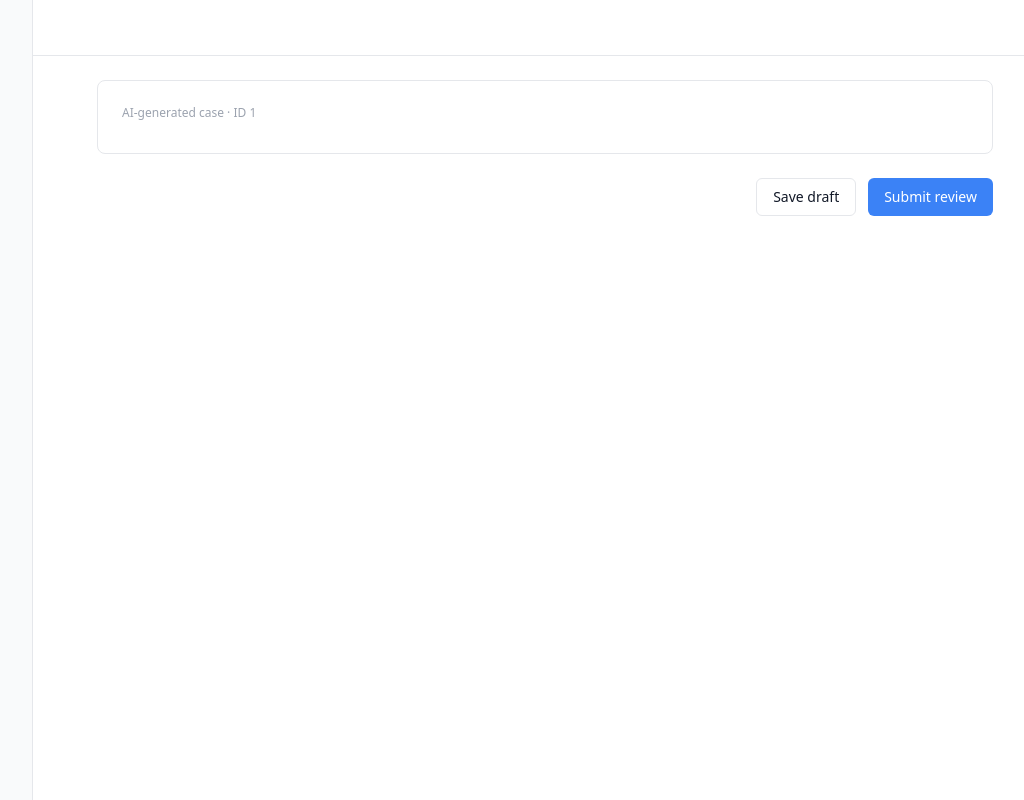
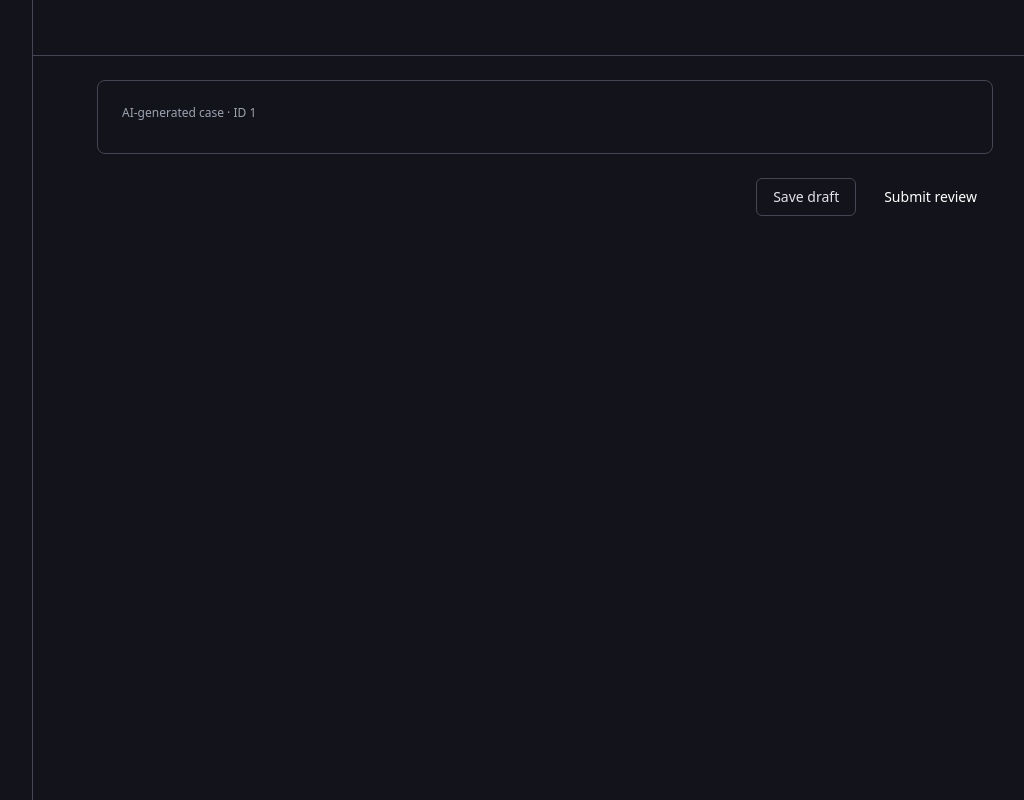
Before and after one commit to agherghesanu/ledgerlens, a Next.js app in the folder apps/web/: page /case/1 in a window 1280 px wide. Shown: the whole page, without its empty margins (223-1247 px from the left). Built offline with nearby package versions, Linux system fonts and the light colour scheme.

Commit message:
feat: replace globals.css with LedgerLens dark theme design tokens

```diff
--- a/apps/web/styles/globals.css
+++ b/apps/web/styles/globals.css
@@ -2,19 +2,68 @@
 @tailwind components;
 @tailwind utilities;
 
+:root {
+  /* Backgrounds */
+  --bg: #13131B;
+  --bg-2: #0D0D15;
+
+  /* Card tiers */
+  --card: #1B1B23;
+  --card-2: #1F1F27;
+  --card-3: #292932;
+
+  /* Borders */
+  --border: #464554;
+  --border-dim: #34343D;
+
+  /* Text */
+  --text: #E4E1ED;
+  --text-dim: #C7C4D7;
+  --text-mute: #8a879b;
+
+  /* Accent: Indigo */
+  --indigo: #C0C1FF;
+  --indigo-soft: rgba(192, 193, 255, 0.10);
+  --indigo-dark: #1000A9;
+
+  /* Accent: Green (pass) */
+  --green: #4EDEA3;
+  --green-soft: rgba(16, 185, 129, 0.10);
+
+  /* Accent: Rose (fail/danger) */
+  --rose: #FFB4AB;
+  --rose-soft: rgba(147, 0, 10, 0.20);
+
+  /* Accent: Amber (warning/partial) */
+  --amber: #FFB783;
+  --amber-soft: rgba(217, 119, 33, 0.18);
+}
+
 @layer base {
-  :root {
-    --color-primary: 59 130 246;   /* blue-500 */
-    --color-sidebar: 249 250 251;  /* gray-50 */
+  html {
+    background-color: var(--bg);
+    color: var(--text);
   }
 
   body {
-    @apply text-gray-900 antialiased;
+    @apply antialiased;
+    font-family: var(--font-geist-sans), ui-sans-serif, system-ui;
+  }
+
+  *,
+  *::before,
+  *::after {
+    border-color: var(--border);
   }
 }
 
 @layer utilities {
-  .bg-primary { background-color: rgb(var(--color-primary)); }
-  .text-primary { color: rgb(var(--color-primary)); }
-  .bg-sidebar { background-color: rgb(var(--color-sidebar)); }
+  /* .cap — mono uppercase label, used throughout design system */
+  .cap {
+    font-family: var(--font-mono), ui-monospace, monospace;
+    font-size: 11px;
+    text-transform: uppercase;
+    letter-spacing: 0.08em;
+    color: var(--text-dim);
+  }
 }
```
